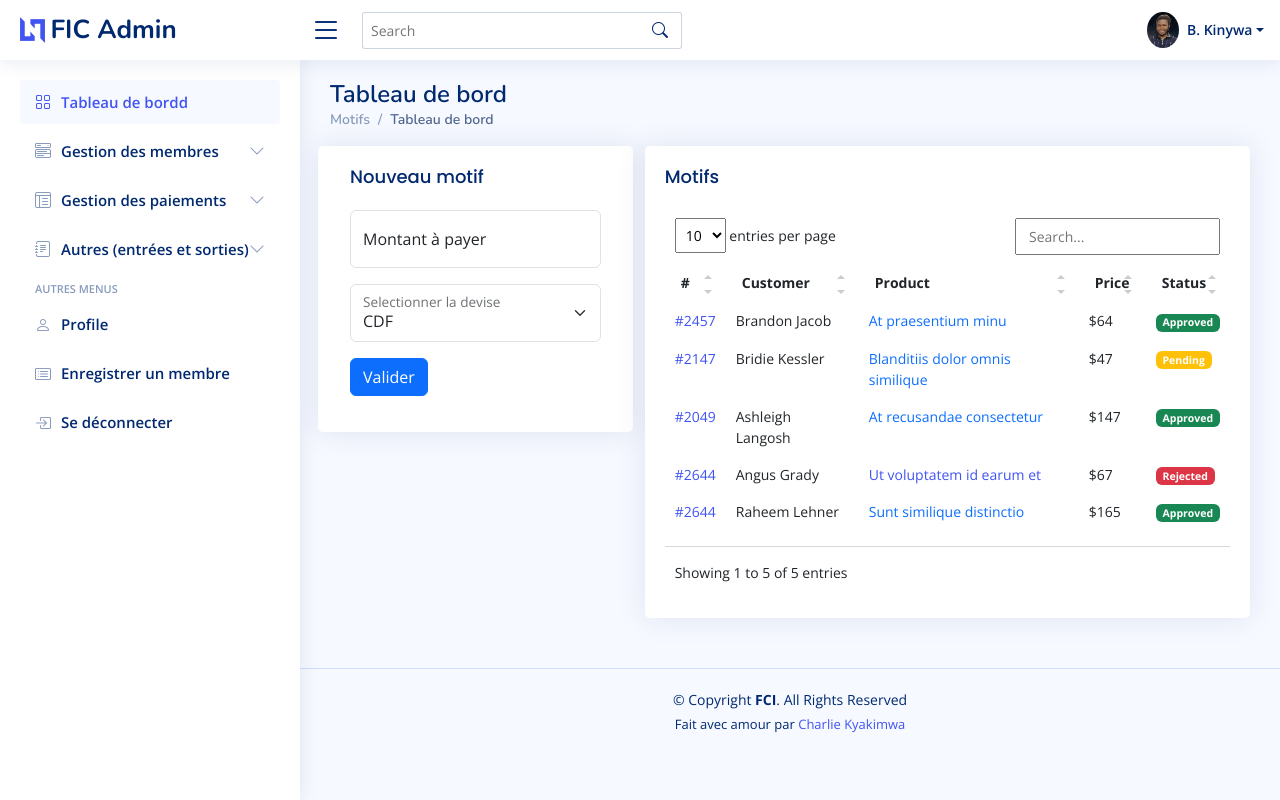
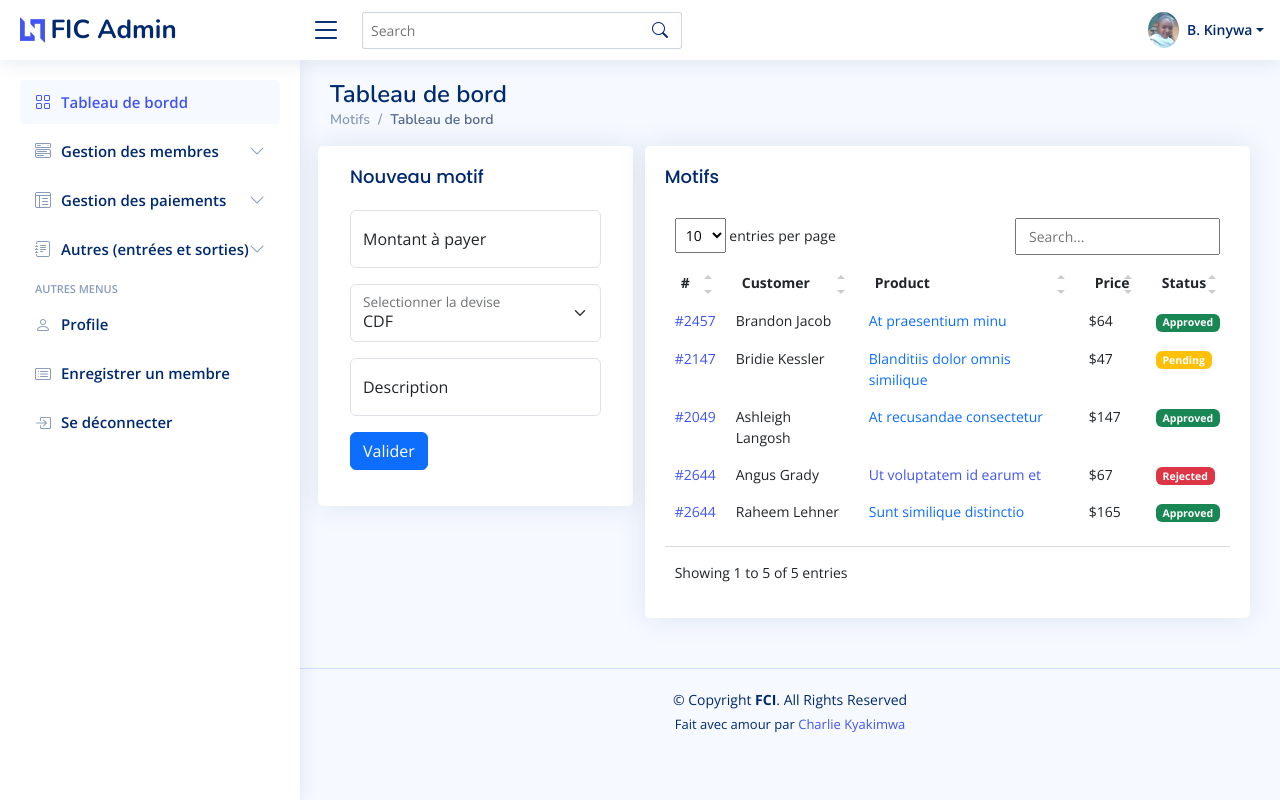
Before and after one commit to Baraka24/fci, a PHP site: page /admin/motif.php in a window 1280 px wide. Run offline with PHP 8.4, Linux system fonts and the light colour scheme; some libraries are stand-ins or nearby versions.

Commit message:
[ENH][UX] Design: Design of the system improved

```diff
--- a/admin/includes/contribution.php
+++ b/admin/includes/contribution.php
@@ -31,7 +31,7 @@
                 <option value="2">Autres frais</option>
                 <option value="3">Quitance</option>
               </select>
-              <label for="floatingSelect">Selectionner un membre</label>
+              <label for="floatingSelect">Selectionner un motif</label>
             </div>
             <div class="row mb-3">
               <div class="col-sm-10">
--- a/admin/includes/motif.php
+++ b/admin/includes/motif.php
@@ -16,6 +16,10 @@
                 <option value="2">USD</option>
               </select>
               <label for="floatingSelect">Selectionner la devise</label>
+            </div>
+            <div class="form-floating mb-3">
+              <input type="text" class="form-control" id="floatingInput" placeholder="name@example.com">
+              <label for="floatingInput">Description</label>
             </div>
             <div class="row mb-3">
               <div class="col-sm-10">
--- a/templates/sidebar.php
+++ b/templates/sidebar.php
@@ -3,7 +3,7 @@
     <ul class="sidebar-nav" id="sidebar-nav">
 
       <li class="nav-item">
-        <a class="nav-link " href="index.html">
+        <a class="nav-link " href="index.php">
           <i class="bi bi-grid"></i>
           <span>Tableau de bordd</span>
         </a>
```
Also changed, not shown: assets/img/profile-img.png.
